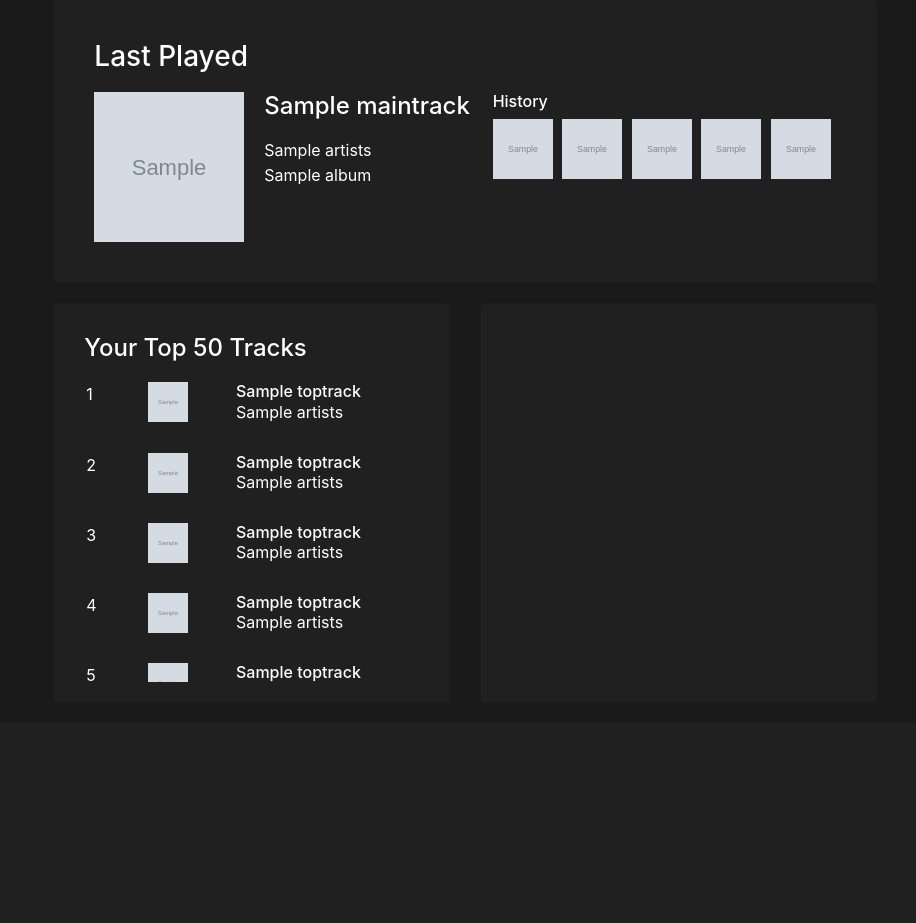
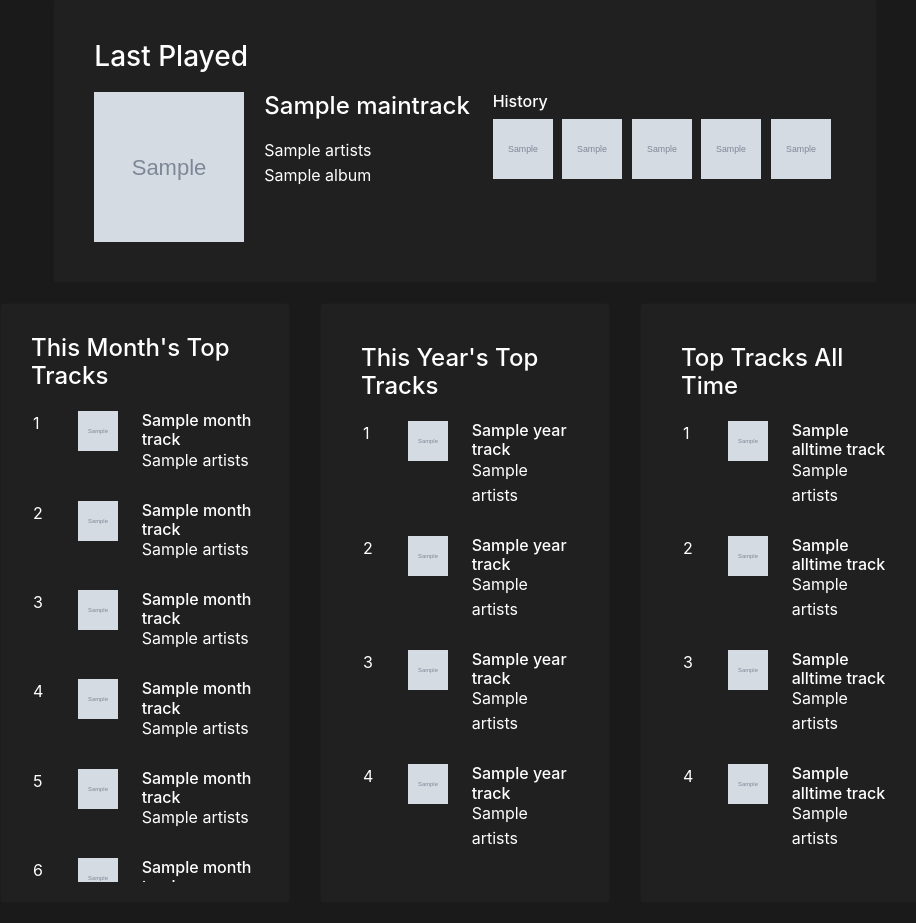
Before and after one commit to nilffej/Spendie, a Flask app: template templates/homepage.html in a window 1280 px wide. Shown: the part 403-1326 px from the top of the page, without its empty margins (175-1091 px from the left). Before the commit the page ends 1126 px from the top, so only its background shows below. Run offline with Flask 2, Linux system fonts and the light colour scheme; the template is opened without the code that fills it: most values are stand-ins (such as "Sample title", 1, 10 or a date in 2020); some libraries are stand-ins or nearby versions.

Commit message:
Revamped with latest version of Tekore. Fixed login. Added more music data.

```diff
--- a/app.py
+++ b/app.py
@@ -1,6 +1,5 @@
 import tekore as tk
 
-from tekore.scope import every
 from flask import Flask, request, redirect, session, render_template
 from pprint import pprint
 
@@ -11,8 +10,7 @@ cred = tk.Credentials(*conf)
 spotify = tk.Spotify()
 
 users = {}
-
-app = Flask(__name__)
+auths = {}
 
 def debug(object):
     pprint(type(object))
@@ -27,8 +25,7 @@ def get_user_data():
         'data':[
             ('Followers',user.followers.total),
             ('Country',user.country),
-            ('Email',user.email),
-            ('Account Type',user.product.capitalize())
+            ('Email',user.email)
         ],
         'uri':user.external_urls['spotify']
     }
@@ -49,13 +46,26 @@ def get_playback_data():
         data['recent'].pop(0)
     return data
 
-def get_top_tracks():
+def get_tracks_month():
     data = []
     toptracks = spotify.current_user_top_tracks(time_range='short_term',limit=50)
     for item in toptracks.items:
         data.append(get_track_data(item))
     return data
 
+def get_tracks_year():
+    data = []
+    toptracks = spotify.current_user_top_tracks(time_range='medium_term',limit=50)
+    for item in toptracks.items:
+        data.append(get_track_data(item))
+    return data
+
+def get_tracks_alltime():
+    data = []
+    toptracks = spotify.current_user_top_tracks(time_range='long_term',limit=50)
+    for item in toptracks.items:
+        data.append(get_track_data(item))
+    return data
 
 def get_track_data(track):
     data = {
@@ -74,46 +84,62 @@ def get_artists(item):
     return artistlist[:-2]
 
 def app_factory() -> Flask:
+    app = Flask(__name__)
+    app.debug = True
     app.config['SECRET_KEY'] = 'aliens'
 
     @app.route('/', methods=['GET'])
     def main():
         user = session.get('user', None)
+        token = users.get(user, None)
         page = ''
 
-        if user is not None:
-            token = users[user]
+        if user is None or token is None:
+            session.pop('user', None)
+            return render_template('index.html')
 
-            if token.is_expiring:
-                token = cred.refresh(token)
-                users[user] = token
+        if token.is_expiring:
+            token = cred.refresh(token)
+            users[user] = token
 
-            with spotify.token_as(users[user]):
-                userdata = get_user_data()
-                playbackdata = get_playback_data()
-                toptracksdata = get_top_tracks()
+        with spotify.token_as(users[user]):
+            userdata = get_user_data()
+            playbackdata = get_playback_data()
+            monthtracks = get_tracks_month()
+            yeartracks = get_tracks_year()
+            alltimetracks = get_tracks_alltime()
 
-                return render_template('homepage.html', user=userdata,
-                            playback=playbackdata, toptracks=toptracksdata)
+            return render_template('homepage.html', user=userdata,
+                        playback=playbackdata, month_tracks=monthtracks,
+                        year_tracks=yeartracks, alltime_tracks=alltimetracks)
 
-        return render_template('index.html', page=page)
+        return page
 
     @app.route('/login', methods=['GET'])
     def login():
-        auth_url = cred.user_authorisation_url(scope=every)
-        return redirect(auth_url, 307)
+        if 'user' in session:
+            return redirect('/', 307)
+
+        scope = tk.scope.every
+        auth = tk.UserAuth(cred, scope)
+        auths[auth.state] = auth
+        return redirect(auth.url, 307)
 
     @app.route('/callback', methods=['GET'])
     def login_callback():
         code = request.args.get('code', None)
+        state = request.args.get('state', None)
+        auth = auths.pop(state, None)
 
-        token = cred.request_user_token(code)
-        with spotify.token_as(token):
-            info = spotify.current_user()
+        if auth is None:
+            return 'Invalid state!', 400
 
-        session['user'] = info.id
-        users[info.id] = token
-
+        try:
+            token = auth.request_token(code, state)
+            session['user'] = state
+            users[state] = token
+        except:
+            redirect('/')
         return redirect('/', 307)
 
     @app.route('/logout', methods=['GET'])
@@ -127,6 +153,5 @@ def app_factory() -> Flask:
 
 
 if __name__ == '__main__':
-    app.debug = True
     application = app_factory()
     application.run('127.0.0.1', 5000)
--- a/requirements.txt
+++ /dev/null
@@ -1,2 +0,0 @@
-Flask==1.1.2
-Jinja2=2.11.2
--- /dev/null
+++ b/static/style.css
@@ -0,0 +1,45 @@
+a, a:hover, a:visited{
+    color: #5A5A5A
+}
+body {
+    background-color: #1A1A1A;
+    color: white;
+}
+p {
+    line-height: 25px;
+}
+.bottom-buffer {
+    margin-bottom: 20px;
+}
+.card {
+    background-color: #202020;
+}
+.center-screen {
+    display: flex;
+    flex-direction: column;
+    justify-content: center;
+    align-items: center;
+    text-align: center;
+    min-height: 100vh;
+}
+.table td {
+    border: none;
+    color: white;
+    padding-bottom: 0px;
+}
+
+::-webkit-scrollbar {
+    width: 10px;
+}
+
+::-webkit-scrollbar-track {
+    background: #f1f1f1;
+}
+
+::-webkit-scrollbar-thumb {
+    background: #888;
+}
+
+::-webkit-scrollbar-thumb:hover {
+    background: #555;
+}
--- a/templates/homepage.html
+++ b/templates/homepage.html
@@ -62,18 +62,18 @@
     </div>
 
     <div class="row bottom-buffer">
-        <div class="col col-lg-4" style="float: none; margin-left: auto;">
-            <div class="card" style="padding: 30px; height: 400px;">
-                <h4>Your Top 50 Tracks</h4>
+        <div class="col col-lg-3" style="float: none; margin-left: auto;">
+            <div class="card" style="padding: 30px; height: 600px;">
+                <h4>This Month's Top Tracks</h4>
                 <div class="overflow-auto" style="margin: 0px -10px -10px -10px;">
                     <table class="table">
                         {% for num in range(50) %}
                         <tr>
                             <td>{{ num+1 }}</td>
-                            <td><a href="{{ toptracks[num]['uri'] }}"><img src="{{ toptracks[num]['image'] }}" style="height: 40px; width: 40px;"></a></td>
+                            <td><a href="{{ month_tracks[num]['uri'] }}"><img src="{{ month_tracks[num]['image'] }}" style="height: 40px; width: 40px;"></a></td>
                             <td>
-                                <h6>{{ toptracks[num]['title'] }}</h6>
-                                <p style="margin-top: -10px;">{{ toptracks[num]['artists'] }}</p>
+                                <h6>{{ month_tracks[num]['title'] }}</h6>
+                                <p style="margin-top: -10px;">{{ month_tracks[num]['artists'] }}</p>
                             </td>
                         </tr>
                         {% endfor %}
@@ -81,8 +81,42 @@
                 </div>
             </div>
         </div>
-        <div class="col col-lg-4" style="float: none; margin-right: auto">
-            <div class="card" style="padding: 40px; height: 400px;">
+        <div class="col col-lg-3" style="float: none;">
+            <div class="card" style="padding: 40px; height: 600px;">
+                <h4>This Year's Top Tracks</h4>
+                <div class="overflow-auto" style="margin: 0px -10px -10px -10px;">
+                    <table class="table">
+                        {% for num in range(50) %}
+                        <tr>
+                            <td>{{ num+1 }}</td>
+                            <td><a href="{{ year_tracks[num]['uri'] }}"><img src="{{ year_tracks[num]['image'] }}" style="height: 40px; width: 40px;"></a></td>
+                            <td>
+                                <h6>{{ year_tracks[num]['title'] }}</h6>
+                                <p style="margin-top: -10px;">{{ year_tracks[num]['artists'] }}</p>
+                            </td>
+                        </tr>
+                        {% endfor %}
+                    </table>
+                </div>
+            </div>
+        </div>
+        <div class="col col-lg-3" style="float: none; margin-right: auto">
+            <div class="card" style="padding: 40px; height: 600px;">
+                <h4>Top Tracks All Time</h4>
+                <div class="overflow-auto" style="margin: 0px -10px -10px -10px;">
+                    <table class="table">
+                        {% for num in range(50) %}
+                        <tr>
+                            <td>{{ num+1 }}</td>
+                            <td><a href="{{ alltime_tracks[num]['uri'] }}"><img src="{{ alltime_tracks[num]['image'] }}" style="height: 40px; width: 40px;"></a></td>
+                            <td>
+                                <h6>{{ alltime_tracks[num]['title'] }}</h6>
+                                <p style="margin-top: -10px;">{{ alltime_tracks[num]['artists'] }}</p>
+                            </td>
+                        </tr>
+                        {% endfor %}
+                    </table>
+                </div>
             </div>
         </div>
     </div>
--- a/templates/template.html
+++ b/templates/template.html
@@ -4,37 +4,7 @@
     <meta charset="UTF-8">
     <link rel="stylesheet" href="https://stackpath.bootstrapcdn.com/bootstrap/4.5.0/css/bootstrap.min.css" integrity="sha384-9aIt2nRpC12Uk9gS9baDl411NQApFmC26EwAOH8WgZl5MYYxFfc+NcPb1dKGj7Sk" crossorigin="anonymous">
     <title>Document</title>
-    <style>
-        a, a:hover, a:visited{
-            color: #5A5A5A
-        }
-        body {
-            background-color: #1A1A1A;
-            color: white;
-        }
-        p {
-            line-height: 25px;
-        }
-        .bottom-buffer {
-            margin-bottom: 20px;
-        }
-        .card {
-            background-color: #202020;
-        }
-        .center-screen {
-            display: flex;
-            flex-direction: column;
-            justify-content: center;
-            align-items: center;
-            text-align: center;
-            min-height: 100vh;
-        }
-        .table td {
-            border: none;
-            color: white;
-            padding-bottom: 0px;
-        }
-    </style>
+    <link rel="stylesheet" href="{{ url_for('static', filename='style.css') }}"
     <body>
         {% block body %}
         {% endblock %}
```
